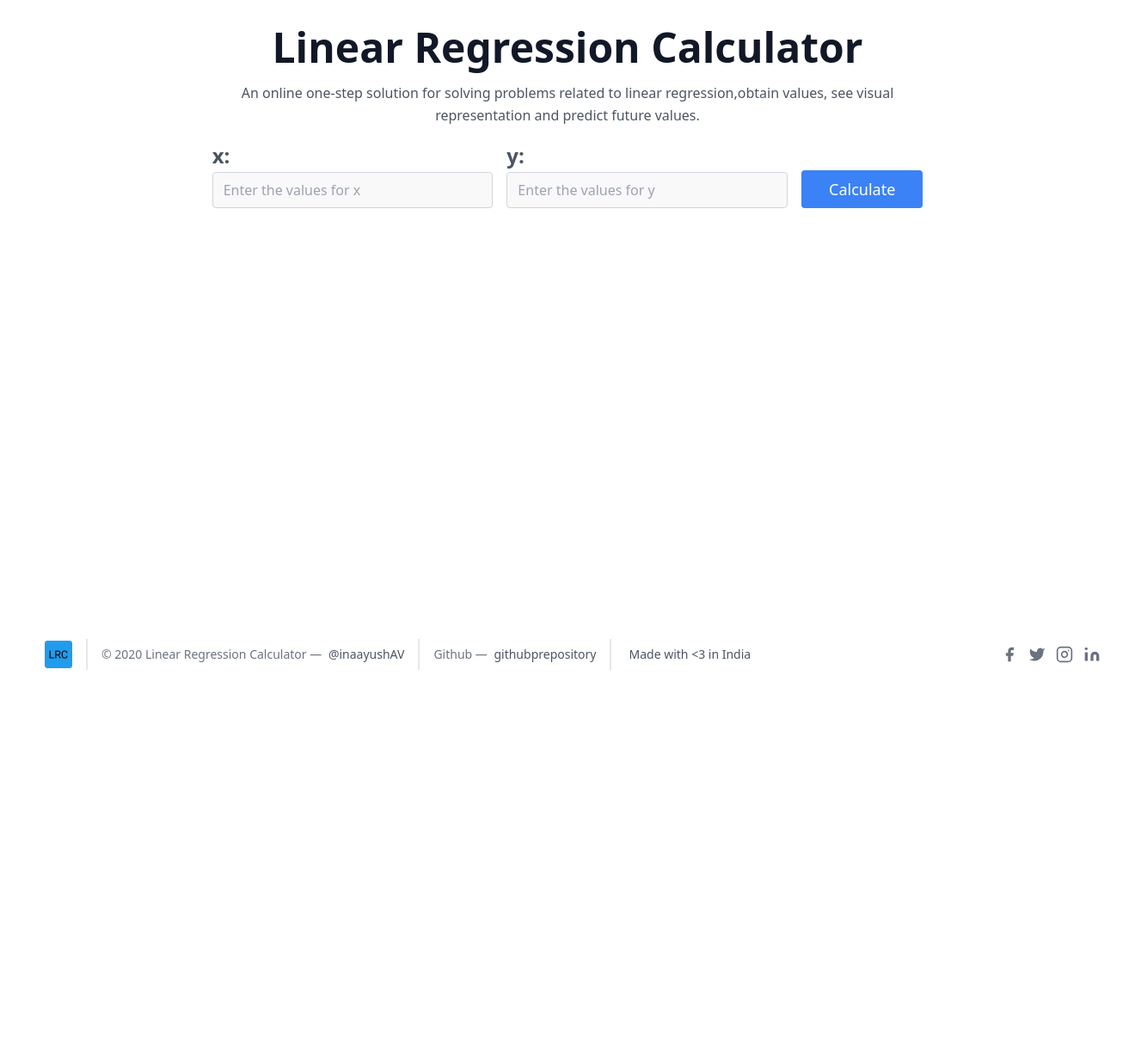
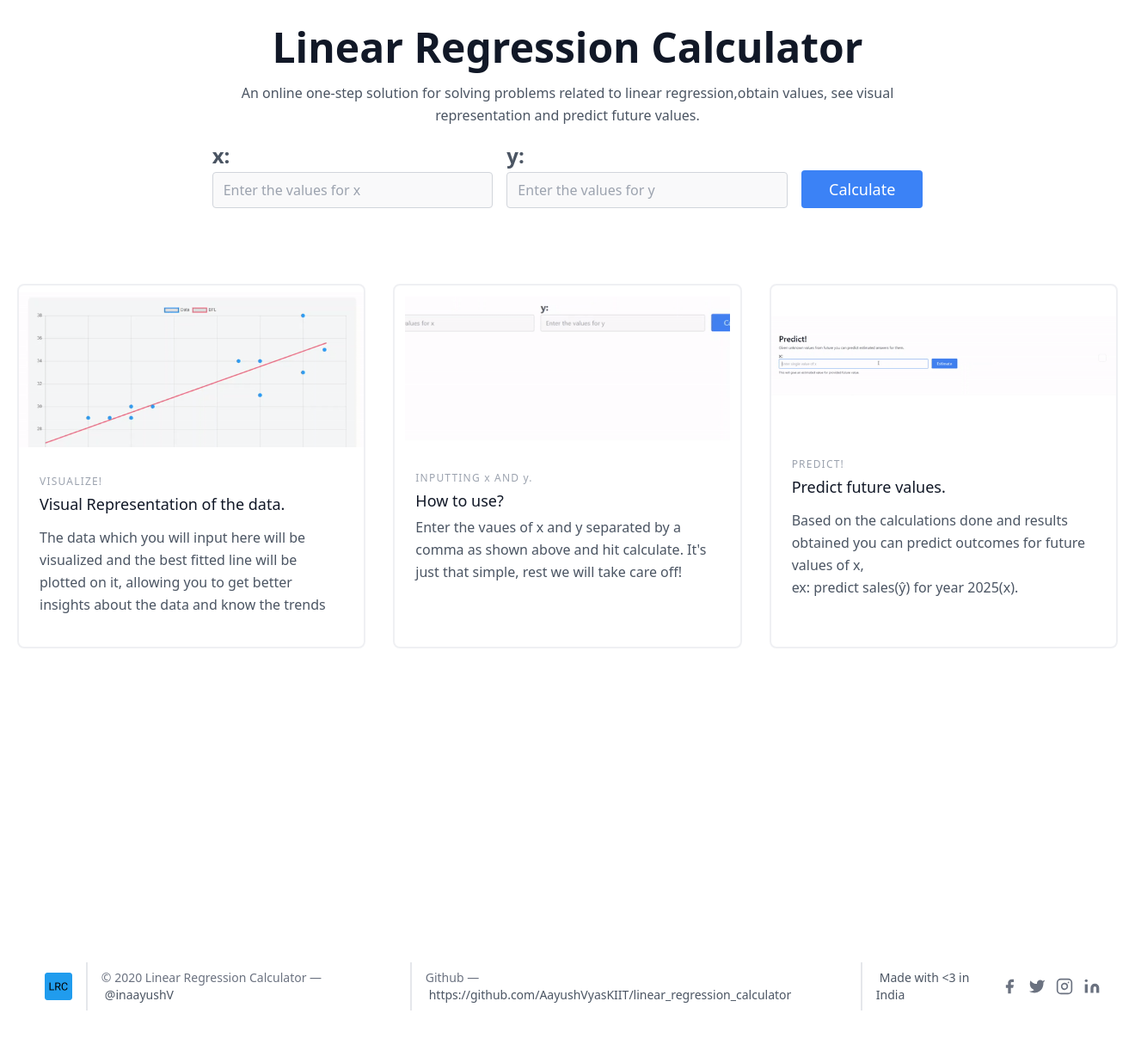
Before and after one commit to AayushVyasKIIT/linear_regression_calculator, a Flask app: page / in a window 1320 px wide. Shown: the part 129-1336 px from the top of the page at 86% size. Before the commit the page ends 908 px from the top, so only its background shows below. Run offline with Flask 2, Linux system fonts and the light colour scheme.

Commit message:
landing gif change

```diff
--- a/Templates/index.html
+++ b/Templates/index.html
@@ -37,7 +37,7 @@ table:hover{
   {% if in_flag == True %}
   <img class="flex-shrink-0 rounded-lg w-28 h-28 mt-4 mx-auto" src="/static/android-chrome-192x192.png">
   <form method="POST" action="/" >
-  <section class="text-gray-600 body-font mb-40">
+  <section class="text-gray-600 body-font">
     <div class="container px-5 py-8 mx-auto">
       <div class="flex flex-col text-center w-full mb-5">
         <h1 class="sm:text-5xl text-4xl font-bold title-font mb-4 text-gray-900">Linear Regression Calculator</h1>
@@ -51,6 +51,50 @@ table:hover{
           <label for="y" class="leading-7 text-2xl font-bold text-sm text-gray-600">y:<input placeholder = "Enter the values for y" type="text" id="y" name="y"  class="w-full bg-gray-100 bg-opacity-50 mt-1 rounded border border-gray-300 focus:border-blue-500 focus:bg-transparent focus:ring-2 focus:ring-blue-200 text-base outline-none text-gray-700 py-1 px-3 leading-8 transition-colors duration-200 ease-in-out"></label>
         </div>
         <button type="submit" class="text-white bg-blue-500 border-0 py-2 px-8 focus:outline-none hover:bg-blue-600 rounded text-lg ">Calculate</button>
+      </div>
+    </div>
+  </section>
+  <section class="text-gray-600 body-font -m-10">
+    <div class="container px-25 py-24 mx-auto">
+      <div class="flex flex-wrap -m-4">
+        <div class="p-4 md:w-1/3">
+          <div class="h-full border-2 border-gray-200 border-opacity-60 rounded-lg overflow-hidden">
+            <img class="lg:h-48 md:h-36 mx-auto mb-1 pt-2 pb-1 w-full object-cover object-center" src="/static/ezgif.com-gif-maker (6).gif" alt="blog">
+            <div class="p-6">
+              <h2 class="tracking-widest text-xs title-font font-medium text-gray-400 mb-1">VISUALIZE!</h2>
+              <h1 class="title-font text-lg font-medium text-gray-900 mb-3">Visual Representation of the data.</h1>
+              <p class="leading-relaxed mb-3">The data which you will input here will be visualized and the best fitted line will be plotted on it, allowing you to get better insights about the data and know the trends</p>
+              <div class="flex items-center flex-wrap ">
+
+              </div>
+            </div>
+          </div>
+        </div>
+        <div class="p-4 md:w-1/3">
+          <div class="h-full border-2 border-gray-200 border-opacity-60 rounded-lg overflow-hidden">
+            <img class="lg:h-48 md:h-36 mx-auto p-3 w-full object-cover object-center" src="/static/ezgif.com-gif-maker (5).gif" alt="blog">
+            <div class="p-6">
+              <h2 class="tracking-widest text-xs title-font font-medium text-gray-400 mb-1">INPUTTING x AND y.</h2>
+              <h1 class="title-font text-lg font-medium text-gray-900 mb-1">How to use?</h1>
+              <p class="leading-relaxed mb-1">Enter the vaues of x and y separated by a comma as shown above and hit calculate. It's just that simple, rest we will take care off!</p>
+              <div class="flex items-center flex-wrap">
+              </div>
+            </div>
+          </div>
+        </div>
+        <div class="p-4 md:w-1/3">
+          <div class="h-full border-2 border-gray-200 border-opacity-60 rounded-lg overflow-hidden">
+            <img class="lg:h-31 md:h-30 pt-9  w-full object-cover mb-12 object-center" src="/static/ezgif.com-gif-maker (7).gif" alt="blog">
+            <div class="p-6">
+              <h2 class="tracking-widest text-xs title-font font-medium text-gray-400 mb-1">PREDICT!</h2>
+              <h1 class="title-font text-lg font-medium text-gray-900 mb-3">Predict future values.</h1>
+              <p class="leading-relaxed mb-3">Based on the calculations done and results obtained you can predict outcomes for future values of x,<br> ex: predict sales(ŷ) for year 2025(x).</p>
+              <div class="flex items-center flex-wrap ">
+
+              </div>
+            </div>
+          </div>
+        </div>
       </div>
     </div>
   </section>
@@ -206,13 +250,13 @@ var myChart = new Chart(ctx, {
       <span class="ml-3 text-xl"><img src="/static/favicon-32x32.png" ></span>
     </a>
     <p class="text-sm text-gray-500 sm:ml-4 sm:pl-4 sm:border-l-2 sm:border-gray-200 sm:py-2 sm:mt-0 mt-4">© 2020 Linear Regression Calculator —
-      <a href="https://twitter.com/inaayushAV" class="text-gray-600 ml-1" rel="noopener noreferrer" target="_blank">@inaayushAV</a>
+      <a href="https://twitter.com/inaayushV" class="text-gray-600 ml-1" rel="noopener noreferrer" target="_blank">@inaayushV</a>
     </p>
     <p class="text-sm text-gray-500 sm:ml-4 sm:pl-4 sm:border-l-2 sm:border-gray-200 sm:py-2 sm:mt-0 mt-4">Github —
-      <a href="https://twitter.com/inaayushAV" class="text-gray-600 ml-1" rel="noopener noreferrer" target="_blank">githubprepository</a>
+      <a href="https://github.com/AayushVyasKIIT/linear_regression_calculator" class="text-gray-600 ml-1" rel="noopener noreferrer" target="_blank">https://github.com/AayushVyasKIIT/linear_regression_calculator</a>
     </p>
     <p class="text-sm text-gray-500 sm:ml-4 sm:pl-4 sm:border-l-2 sm:border-gray-200 sm:py-2 sm:mt-0 mt-4">
-      <a href="https://twitter.com/inaayushAV" class="text-gray-600 ml-1" rel="noopener noreferrer" target="_blank">Made with <3 in India</a>
+      <a href="https://twitter.com/inaayushV" class="text-gray-600 ml-1" rel="noopener noreferrer" target="_blank">Made with <3 in India</a>
     </p>
     <span class="inline-flex sm:ml-auto sm:mt-0 mt-4 justify-center sm:justify-start">
       <a href="https://facebook.com/aayush.vyas.7330" class="text-gray-500">
@@ -220,7 +264,7 @@ var myChart = new Chart(ctx, {
           <path d="M18 2h-3a5 5 0 00-5 5v3H7v4h3v8h4v-8h3l1-4h-4V7a1 1 0 011-1h3z"></path>
         </svg>
       </a>
-      <a href="https://twitter.com/inaayushAV" class="ml-3 text-gray-500">
+      <a href="https://twitter.com/inaayushV" class="ml-3 text-gray-500">
         <svg fill="currentColor" stroke-linecap="round" stroke-linejoin="round" stroke-width="2" class="w-5 h-5" viewBox="0 0 24 24">
           <path d="M23 3a10.9 10.9 0 01-3.14 1.53 4.48 4.48 0 00-7.86 3v1A10.66 10.66 0 013 4s-4 9 5 13a11.64 11.64 0 01-7 2c9 5 20 0 20-11.5a4.5 4.5 0 00-.08-.83A7.72 7.72 0 0023 3z"></path>
         </svg>
```
Also changed, not shown: Templates/error.html (added, +28 -0 lines), static/error.png (added), static/ezgif.com-gif-maker (3).gif (added), static/ezgif.com-gif-maker (4).gif (added), static/ezgif.com-gif-maker (5).gif (added), static/ezgif.com-gif-maker (6).gif (added), static/ezgif.com-gif-maker (7).gif (added).
